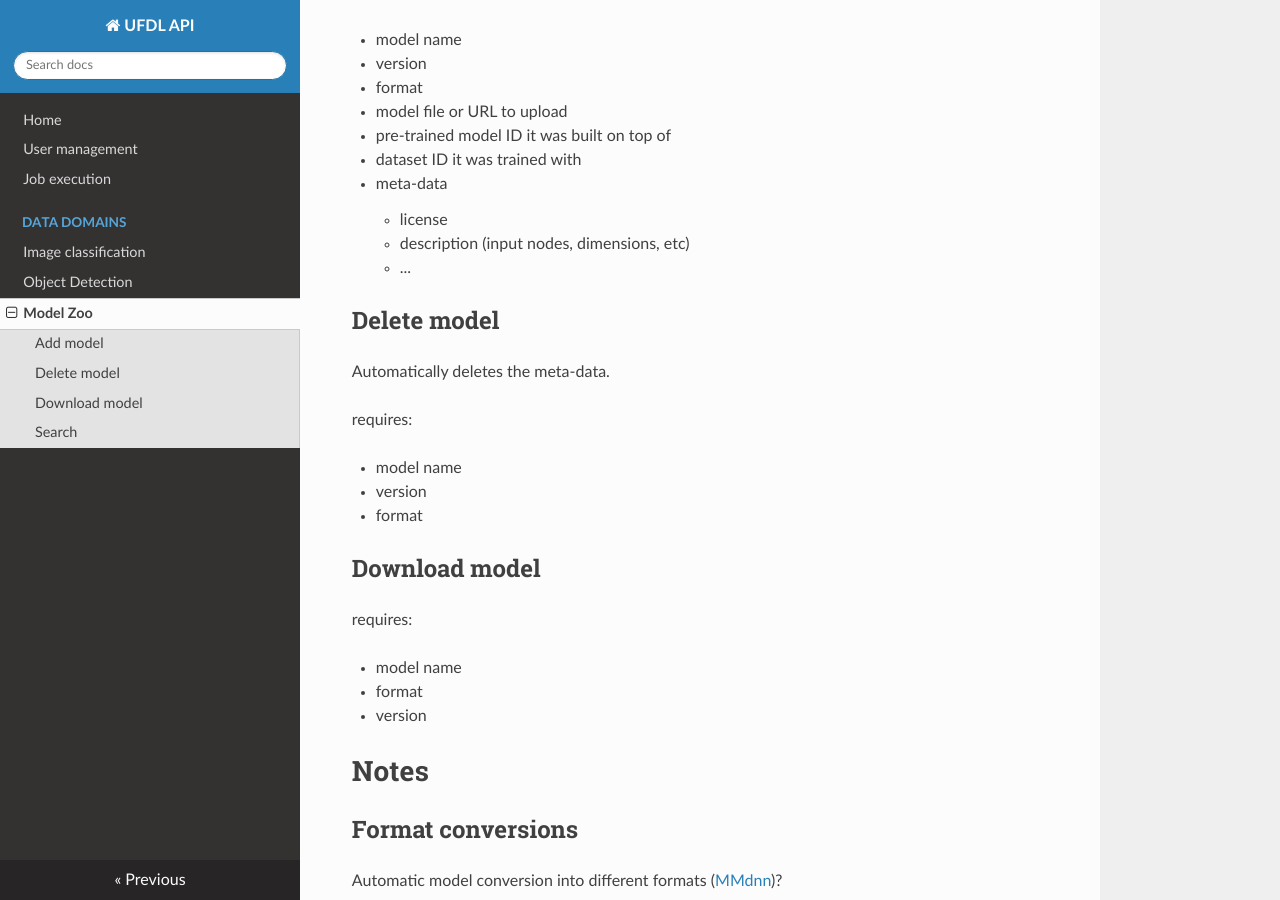
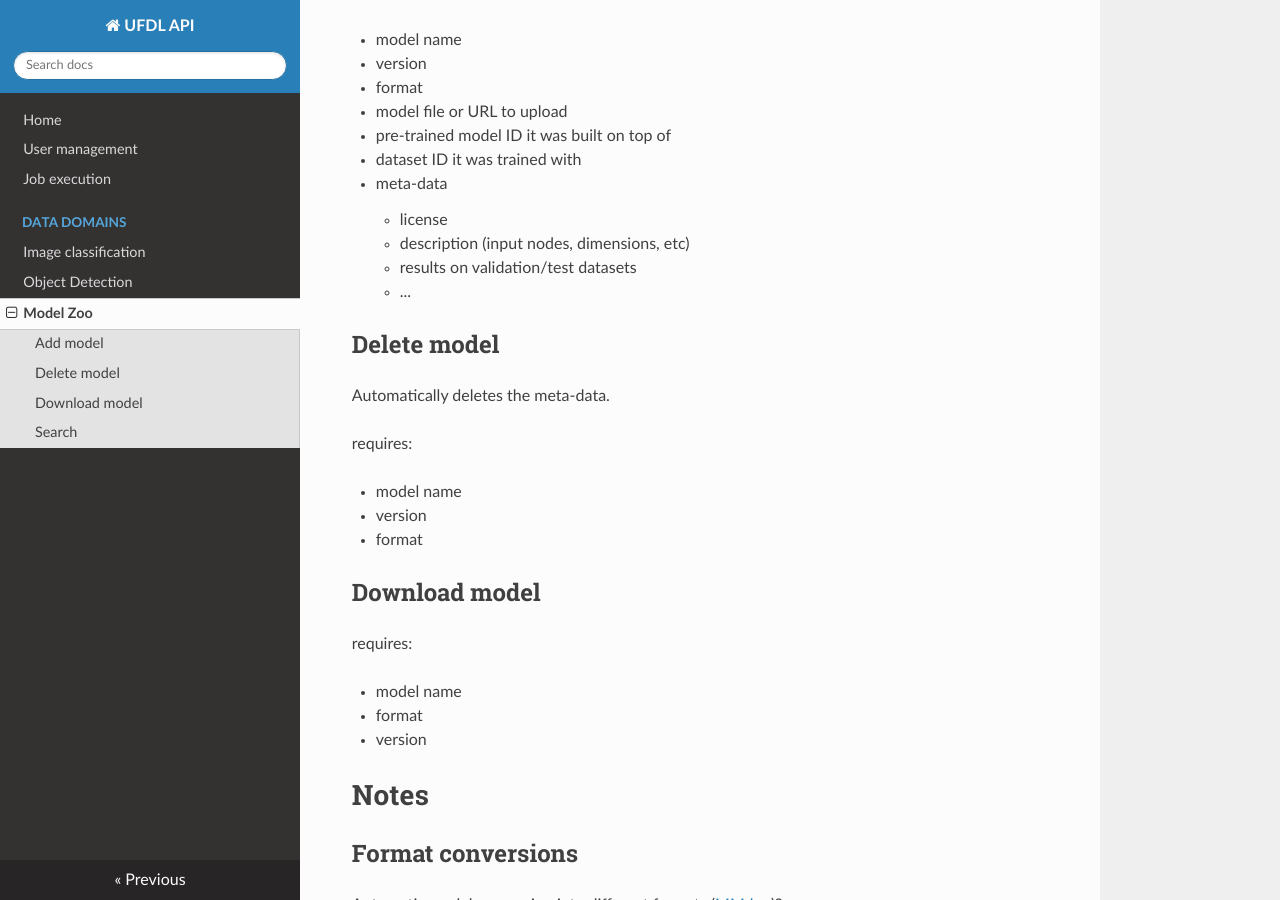
Before and after one commit to waikato-ufdl/ufdl-api, an MkDocs documentation site: the page built from docs/model_zoo.md, in a window 1280 px wide and 900 px high, scrolled down 1517 px. Built offline with MkDocs 1.6.1, drawn with Linux system fonts in a browser that asks for light colours; nearby versions of some CDN libraries.

Commit message:
added note on results on test/validation for final models

```diff
--- a/docs/model_zoo.md
+++ b/docs/model_zoo.md
@@ -69,6 +69,7 @@ requires:
 
     * license
     * description (input nodes, dimensions, etc)
+    * results on validation/test datasets
     * ...
 
 ## Delete model
```
